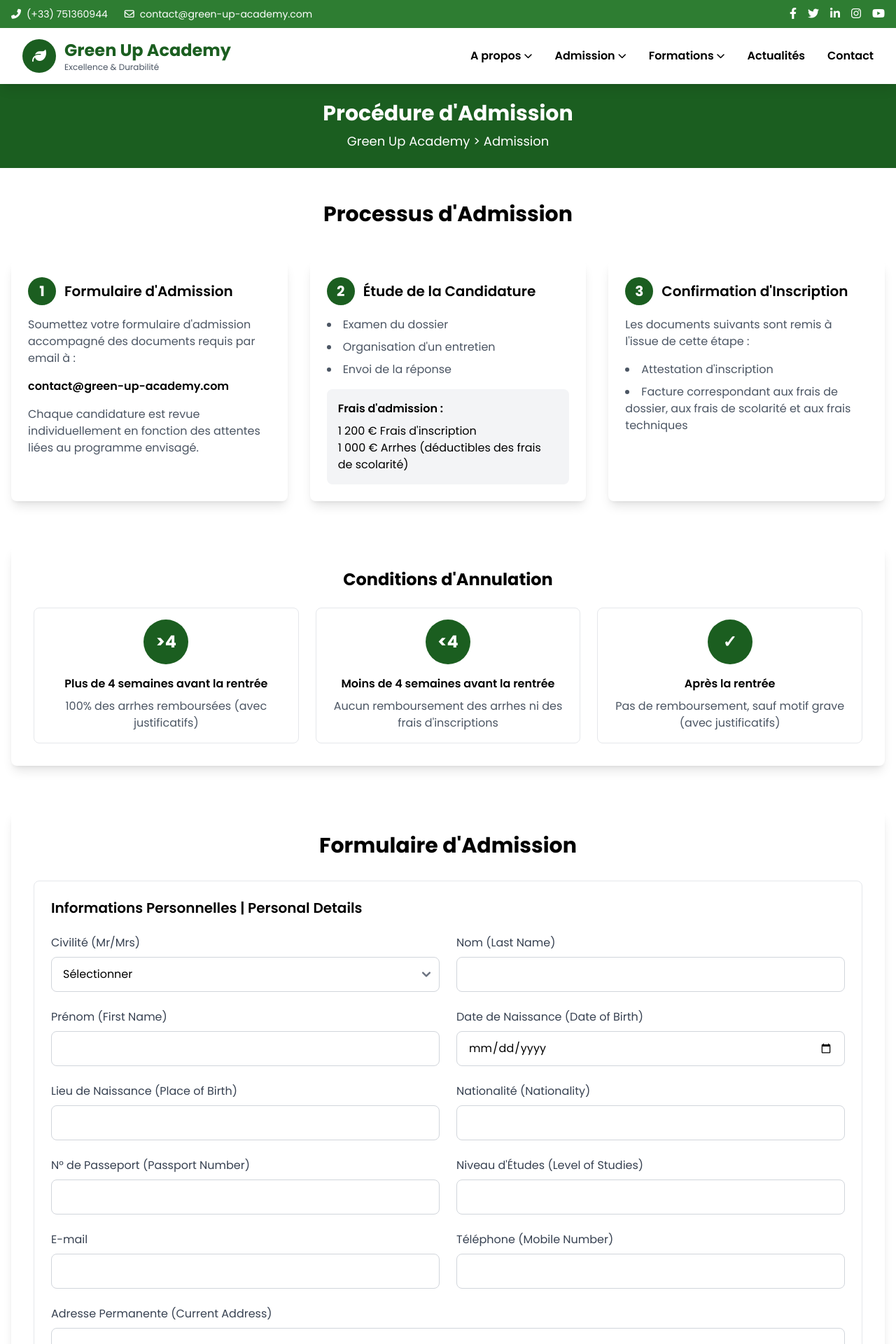
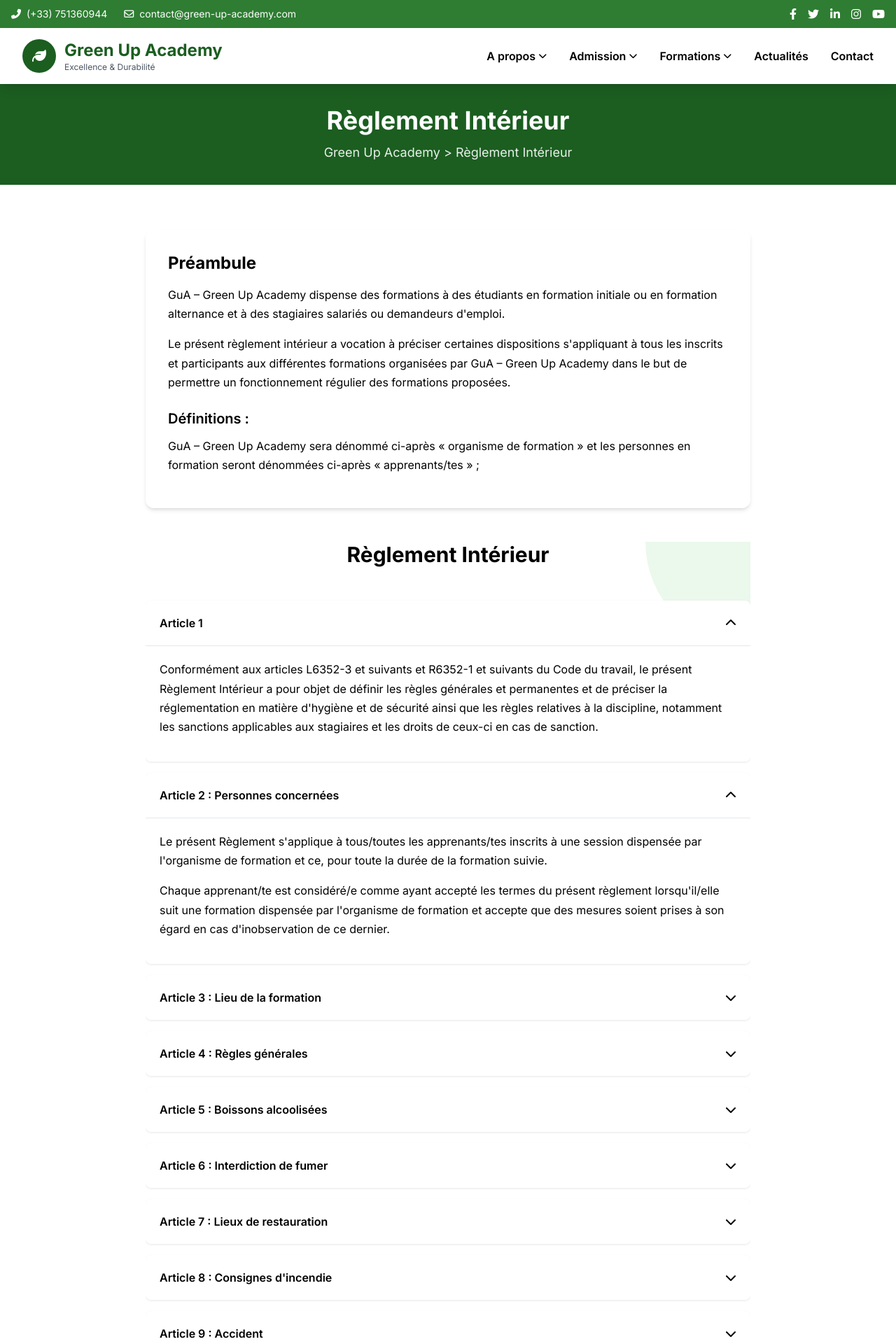
Before and after one commit to Nity-Pulse-Tech/GreenUpAcademy, a Django app: page /apropos/reglement/ in a window 1280 px wide; the page is wider, and only the part inside the window is pictured. Shown: the top 1920 px of that part at 70% size. Run offline with Django 5.2, Linux system fonts and the light colour scheme; some libraries are stand-ins or nearby versions.

Commit message:
fix design

```diff
--- a/green_up_apps/apropos/views/notre_equip_views.py
+++ b/green_up_apps/apropos/views/notre_equip_views.py
@@ -8,4 +8,4 @@ class NotreEquipeView(TemplateView):
 
 
 class ReglementView(TemplateView):
-    template_name = "publics/home/admission/resident_hors/admission_process.html"
+    template_name = "publics/home/apropos/reglement.html"
--- /dev/null
+++ b/green_up_apps/templates/publics/home/apropos/reglement.html
@@ -0,0 +1,286 @@
+{% extends 'publics/home/base.html' %}
+{% load static %}
+{% load i18n %}
+
+{% block content %}
+
+ <style>
+        body {
+            font-family: 'Inter', sans-serif;
+        }
+        .gradient-bg {
+            background: linear-gradient(135deg, #f8f9fa 0%, #e9ecef 100%);
+        }
+        .accordion-item {
+            border-radius: 8px;
+            overflow: hidden;
+            margin-bottom: 16px;
+            box-shadow: 0 1px 3px rgba(0, 0, 0, 0.1);
+            transition: all 0.3s ease;
+        }
+        .accordion-item:hover {
+            box-shadow: 0 4px 6px rgba(0, 0, 0, 0.1);
+        }
+        .accordion-header {
+            background: white;
+            padding: 20px;
+            cursor: pointer;
+            display: flex;
+            justify-content: space-between;
+            align-items: center;
+            font-weight: 600;
+            transition: background-color 0.3s ease;
+        }
+        .accordion-header:hover {
+            background-color: #f9fafb;
+        }
+        .accordion-content {
+            background: white;
+            padding: 0 20px;
+            max-height: 0;
+            overflow: hidden;
+            transition: max-height 0.3s ease, padding 0.3s ease;
+        }
+        .accordion-content.active {
+            max-height: 1000px;
+            padding: 20px;
+            border-top: 1px solid #e5e7eb;
+        }
+        .accordion-icon {
+            transition: transform 0.3s ease;
+        }
+        .accordion-icon.active {
+            transform: rotate(180deg);
+        }
+        .floating-shape {
+            position: absolute;
+            border-radius: 50%;
+            opacity: 0.1;
+            z-index: -1;
+        }
+        .shape-1 {
+            width: 300px;
+            height: 300px;
+            background: #39b54a;
+            top: -150px;
+            right: -150px;
+        }
+        .shape-2 {
+            width: 200px;
+            height: 200px;
+            background: #2c5aa0;
+            bottom: -100px;
+            left: -100px;
+        }
+        .legal-document {
+            line-height: 1.7;
+        }
+        .legal-document p {
+            margin-bottom: 1rem;
+        }
+        .legal-document ul {
+            list-style-type: disc;
+            padding-left: 1.5rem;
+            margin-bottom: 1rem;
+        }
+        .legal-document li {
+            margin-bottom: 0.5rem;
+        }
+    </style>
+
+  <!-- Breadcrumb Section -->
+    <section class="bg-primary-green text-white py-8">
+        <div class="container mx-auto px-4">
+            <div class="text-center">
+                <h1 class="text-4xl font-bold mb-3">Règlement Intérieur</h1>
+                <p class="text-lg opacity-90">Green Up Academy > Règlement Intérieur</p>
+            </div>
+        </div>
+    </section>
+
+    <!-- Main Content Section -->
+    <main class="py-16">
+        <div class="container mx-auto px-4 max-w-4xl">
+            <!-- Introduction Section -->
+            <section class="mb-12 bg-white rounded-xl shadow-md p-8">
+                <h2 class="text-2xl font-bold text-primary mb-4">Préambule</h2>
+                <div class="legal-document">
+                    <p>GuA – Green Up Academy dispense des formations à des étudiants en formation initiale ou en formation alternance et à des stagiaires salariés ou demandeurs d'emploi.</p>
+                    <p>Le présent règlement intérieur a vocation à préciser certaines dispositions s'appliquant à tous les inscrits et participants aux différentes formations organisées par GuA – Green Up Academy dans le but de permettre un fonctionnement régulier des formations proposées.</p>
+
+                    <h3 class="text-xl font-semibold mt-6 mb-3 text-primary">Définitions :</h3>
+                    <p>GuA – Green Up Academy sera dénommé ci-après « organisme de formation » et les personnes en formation seront dénommées ci-après « apprenants/tes » ;</p>
+                </div>
+            </section>
+
+            <!-- Regulations Accordion -->
+            <section class="mb-16 relative overflow-hidden">
+                <div class="floating-shape shape-1"></div>
+                <div class="floating-shape shape-2"></div>
+
+                <h2 class="text-3xl font-bold text-center mb-12">Règlement Intérieur</h2>
+
+                <!-- Accordion Item 1 -->
+                <div class="accordion-item">
+                    <div class="accordion-header" onclick="toggleAccordion(1)">
+                        <span>Article 1</span>
+                        <i class="fas fa-chevron-down accordion-icon" id="icon-1"></i>
+                    </div>
+                    <div class="accordion-content" id="content-1">
+                        <div class="legal-document">
+                            <p>Conformément aux articles L6352-3 et suivants et R6352-1 et suivants du Code du travail, le présent Règlement Intérieur a pour objet de définir les règles générales et permanentes et de préciser la réglementation en matière d'hygiène et de sécurité ainsi que les règles relatives à la discipline, notamment les sanctions applicables aux stagiaires et les droits de ceux-ci en cas de sanction.</p>
+                        </div>
+                    </div>
+                </div>
+
+                <!-- Accordion Item 2 -->
+                <div class="accordion-item">
+                    <div class="accordion-header" onclick="toggleAccordion(2)">
+                        <span>Article 2 : Personnes concernées</span>
+                        <i class="fas fa-chevron-down accordion-icon" id="icon-2"></i>
+                    </div>
+                    <div class="accordion-content" id="content-2">
+                        <div class="legal-document">
+                            <p>Le présent Règlement s'applique à tous/toutes les apprenants/tes inscrits à une session dispensée par l'organisme de formation et ce, pour toute la durée de la formation suivie.</p>
+                            <p>Chaque apprenant/te est considéré/e comme ayant accepté les termes du présent règlement lorsqu'il/elle suit une formation dispensée par l'organisme de formation et accepte que des mesures soient prises à son égard en cas d'inobservation de ce dernier.</p>
+                        </div>
+                    </div>
+                </div>
+
+                <!-- Accordion Item 3 -->
+                <div class="accordion-item">
+                    <div class="accordion-header" onclick="toggleAccordion(3)">
+                        <span>Article 3 : Lieu de la formation</span>
+                        <i class="fas fa-chevron-down accordion-icon" id="icon-3"></i>
+                    </div>
+                    <div class="accordion-content" id="content-3">
+                        <div class="legal-document">
+                            <p>La formation aura lieu soit dans les locaux de l'organisme de formation, soit dans des locaux extérieurs. Les dispositions du présent Règlement sont applicables non seulement au sein des locaux de l'organisme de formation, mais également dans tout local ou espace accessoire à l'organisme.</p>
+                        </div>
+                    </div>
+                </div>
+
+                <!-- Accordion Item 4 -->
+                <div class="accordion-item">
+                    <div class="accordion-header" onclick="toggleAccordion(4)">
+                        <span>Article 4 : Règles générales</span>
+                        <i class="fas fa-chevron-down accordion-icon" id="icon-4"></i>
+                    </div>
+                    <div class="accordion-content" id="content-4">
+                        <div class="legal-document">
+                            <p>Chaque apprenant/te doit veiller à sa sécurité personnelle et à celle des autres en respecting les consignes générales et particulières de sécurité et d'hygiène en vigueur sur le lieu de formation.</p>
+                            <p>Toutefois, conformément à l'article R6352-1 du Code du travail, lorsque la formation se déroule dans une entreprise ou un établissement déjà doté d'un règlement intérieur, les mesures de sécurité et d'hygiène applicables aux stagiaires sont celles de ce dernier règlement.</p>
+                        </div>
+                    </div>
+                </div>
+
+                <!-- Accordion Item 5 -->
+                <div class="accordion-item">
+                    <div class="accordion-header" onclick="toggleAccordion(5)">
+                        <span>Article 5 : Boissons alcoolisées</span>
+                        <i class="fas fa-chevron-down accordion-icon" id="icon-5"></i>
+                    </div>
+                    <div class="accordion-content" id="content-5">
+                        <div class="legal-document">
+                            <p>Il est interdit aux apprenant(es) de pénétrer ou de séjourner dans l'établissement en état d'ivresse ainsi que d'y introduire des boissons alcoolisées.</p>
+                        </div>
+                    </div>
+                </div>
+
+                <!-- Accordion Item 6 -->
+                <div class="accordion-item">
+                    <div class="accordion-header" onclick="toggleAccordion(6)">
+                        <span>Article 6 : Interdiction de fumer</span>
+                        <i class="fas fa-chevron-down accordion-icon" id="icon-6"></i>
+                    </div>
+                    <div class="accordion-content" id="content-6">
+                        <div class="legal-document">
+                            <p>En application du décret n° 92-478 du 29 mai 1992 fixant les conditions d'application de l'interdiction de fumer dans les lieux affectés à un usage collectif, il est interdit de fumer dans les locaux de formation, sauf dans les lieux réservés à cet usage.</p>
+                        </div>
+                    </div>
+                </div>
+
+                <!-- Accordion Item 7 -->
+                <div class="accordion-item">
+                    <div class="accordion-header" onclick="toggleAccordion(7)">
+                        <span>Article 7 : Lieux de restauration</span>
+                        <i class="fas fa-chevron-down accordion-icon" id="icon-7"></i>
+                    </div>
+                    <div class="accordion-content" id="content-7">
+                        <div class="legal-document">
+                            <p>L'organisme dispose d'un lieu de restauration. Il est possible de prendre ses repas dans un espace dédié qui dispose d'une kitchenette. Il est évident que l'usage de ces installations doit être fait avec respect du matériel et en bonne intelligence. La direction se réserve le droit d'en interdire l'accès à toute personne dont le comportement ne serait pas correct.</p>
+                        </div>
+                    </div>
+                </div>
+
+                <!-- Accordion Item 8 -->
+                <div class="accordion-item">
+                    <div class="accordion-header" onclick="toggleAccordion(8)">
+                        <span>Article 8 : Consignes d'incendie</span>
+                        <i class="fas fa-chevron-down accordion-icon" id="icon-8"></i>
+                    </div>
+                    <div class="accordion-content" id="content-8">
+                        <div class="legal-document">
+                            <p>Conformément aux articles R.4227-37 et suivants du Code du travail, les consignes d'incendie et notamment un plan de localisation des extincteurs et des issues de secours sont affichés dans les locaux de formation de manière à être connus de tous les stagiaires.</p>
+                        </div>
+                    </div>
+                </div>
+
+                <!-- Accordion Item 9 -->
+                <div class="accordion-item">
+                    <div class="accordion-header" onclick="toggleAccordion(9)">
+                        <span>Article 9 : Accident</span>
+                        <i class="fas fa-chevron-down accordion-icon" id="icon-9"></i>
+                    </div>
+                    <div class="accordion-content" id="content-9">
+                        <div class="legal-document">
+                            <p>Tout accident ou incident survenu à l'occasion ou en cours de formation doit être immédiatement déclaré par le stagiaire accidenté ou les personnes témoins de l'accident, au responsable de l'organisme.</p>
+                            <p>Conformément à l'article R.6342-3 du Code du travail, l'accident survenu au stagiaire pendant qu'il se trouve sur le lieu de formation ou pendant qu'il s'y rend ou en revient, fait l'objet d'une déclaration par le responsable de l'organisme auprès de la caisse de sécurité sociale.</p>
+                        </div>
+                    </div>
+                </div>
+
+                <!-- Accordion Item 10 -->
+                <div class="accordion-item">
+                    <div class="accordion-header" onclick="toggleAccordion(10)">
+                        <span>Article 10 : Tenue et comportement</span>
+                        <i class="fas fa-chevron-down accordion-icon" id="icon-10"></i>
+                    </div>
+                    <div class="accordion-content" id="content-10">
+                        <div class="legal-document">
+                            <p>Les stagiaires sont invités à se présenter au lieu de formation en tenue décente et à avoir un comportement correct à l'égard de toute personne présente dans l'organisme ou les locaux mis à disposition de l'organisme.</p>
+                        </div>
+                    </div>
+                </div>
+
+                <!-- Additional articles would follow the same pattern -->
+                <!-- For brevity, I'm showing the first 10 articles -->
+
+                <!-- Download Section -->
+                <div class="mt-12 text-center">
+                    <p class="text-lg mb-6">Téléchargez le règlement intérieur complet au format PDF</p>
+                    <a href="#" class="inline-flex items-center bg-primary-green hover:bg-green-600 text-white font-semibold py-3 px-6 rounded-lg transition-colors">
+                        <i class="fas fa-download mr-2"></i>
+                        Télécharger le PDF
+                    </a>
+                </div>
+            </section>
+        </div>
+    </main>
+
+    <script>
+        function toggleAccordion(id) {
+            const content = document.getElementById(`content-${id}`);
+            const icon = document.getElementById(`icon-${id}`);
+
+            content.classList.toggle('active');
+            icon.classList.toggle('active');
+        }
+
+        // Open first few items by default
+        document.addEventListener('DOMContentLoaded', function() {
+            toggleAccordion(1);
+            toggleAccordion(2);
+        });
+    </script>
+{% endblock %}
--- a/green_up_apps/templates/publics/home/includes/_navbar.html
+++ b/green_up_apps/templates/publics/home/includes/_navbar.html
@@ -22,7 +22,7 @@
                         </a>
                         <div class="submenu absolute left-0 mt-2 w-56 bg-white shadow-xl rounded-md opacity-0 invisible group-hover:opacity-100 group-hover:visible transition-all duration-300 z-10">
                             <a href="{% url "apropos:notre_equipe" %}" class="block px-4 py-3 hover:bg-gray-100">Notre Equipe</a>
-                            <a href="#" class="block px-4 py-3 hover:bg-gray-100">Le règlement intérieur</a>
+                            <a href="{% url "apropos:reglement" %}" class="block px-4 py-3 hover:bg-gray-100">Le règlement intérieur</a>
                             <a href="#" class="block px-4 py-3 hover:bg-gray-100">Nos Certifications</a>
                         </div>
                     </div>
```
